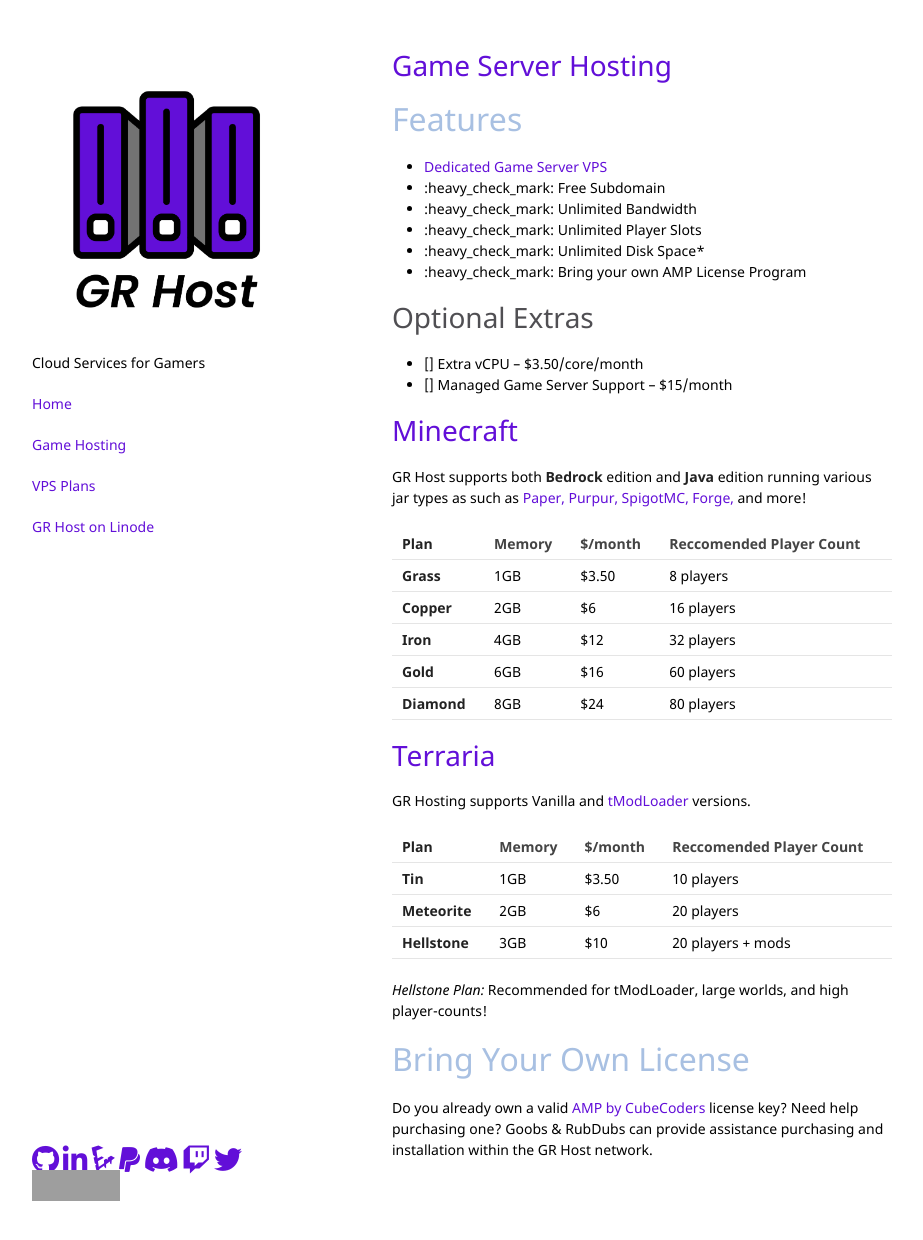
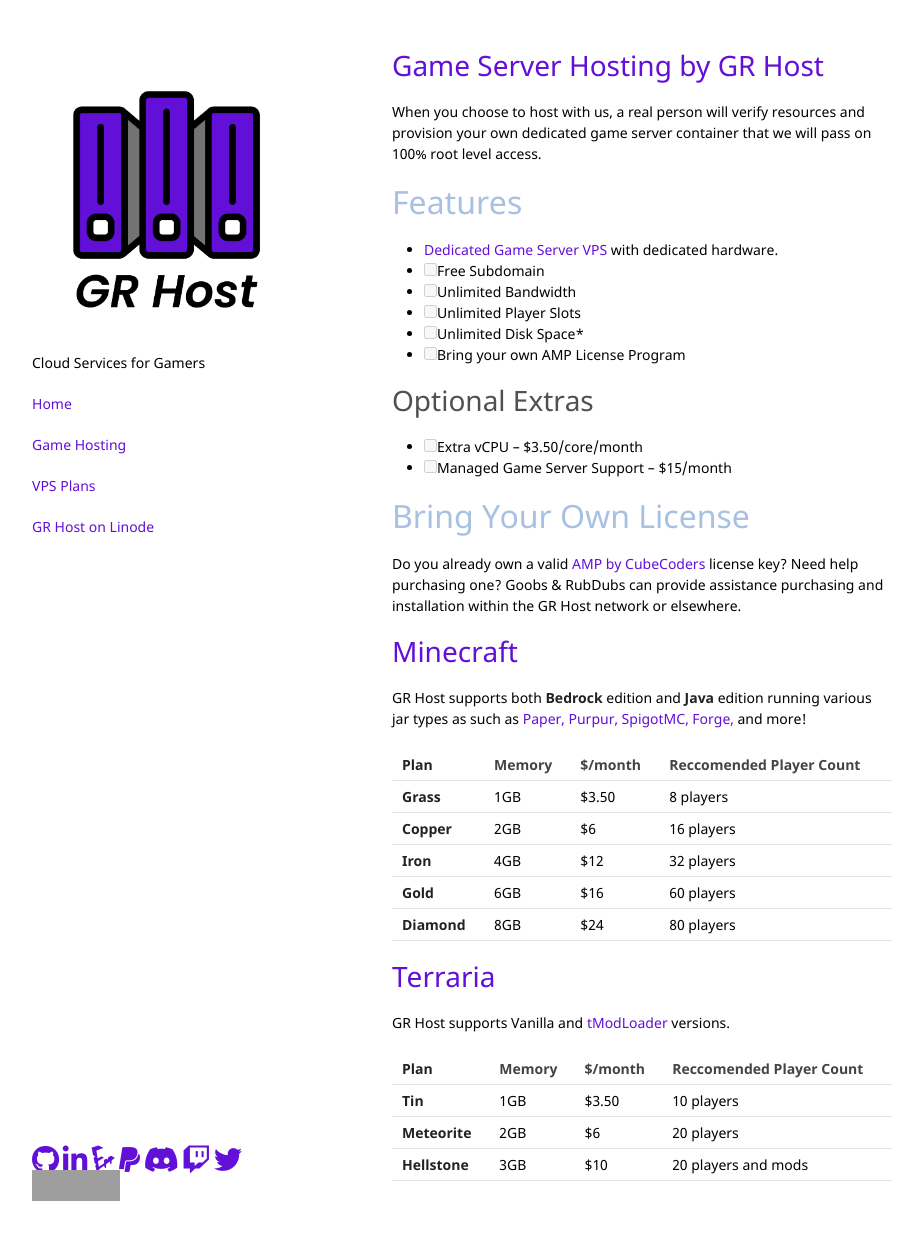
Before and after one commit to GoobyFRS/grhost-web, a Jekyll site: the page built from pages/services/game_servers.md, in a window 1280 px wide and 1251 px high. Shown: the top 1240 px of the window, without its empty margins (178-1101 px from the left). Built offline with Jekyll 4.4.1, drawn with Linux system fonts in a browser that asks for light colours; nearby versions of some CDN libraries; our own code applies the rules of GitHub Pages for plain Markdown files; grey boxes are pictures that could not be loaded.

Commit message:
content cleanup
content clean up to try and boost call to action and seo rankings

```diff
--- a/pages/services/game_servers.md
+++ b/pages/services/game_servers.md
@@ -1,18 +1,23 @@
 ---
 layout: default
 ---
-# Game Server Hosting
+# Game Server Hosting by GR Host
+When you choose to host with us, a real person will verify resources and provision your own dedicated game server container that we will pass on 100% root level access.
+
 ## Features
-- [Dedicated Game Server VPS](https://www.turnkeylinux.org/gameserver)
-- :heavy_check_mark: Free Subdomain
-- :heavy_check_mark: Unlimited Bandwidth
-- :heavy_check_mark: Unlimited Player Slots
-- :heavy_check_mark: Unlimited Disk Space*
-- :heavy_check_mark: Bring your own AMP License Program
+- [Dedicated Game Server VPS](https://www.turnkeylinux.org/gameserver) with dedicated hardware.
+- [ ] Free Subdomain
+- [ ] Unlimited Bandwidth
+- [ ] Unlimited Player Slots
+- [ ] Unlimited Disk Space*
+- [ ] Bring your own AMP License Program
 
 ### Optional Extras
-- [] Extra vCPU -- $3.50/core/month
-- [] Managed Game Server Support -- $15/month
+- [ ] Extra vCPU -- $3.50/core/month
+- [ ] Managed Game Server Support -- $15/month
+
+## Bring Your Own License
+Do you already own a valid [AMP by CubeCoders](https://cubecoders.com/AMP) license key? Need help purchasing one? Goobs & RubDubs can provide assistance purchasing and installation within the GR Host network or elsewhere.
 
 # [Minecraft](https://grhost.net/pages/games/minecraft-plans/)
 GR Host supports both **Bedrock** edition and **Java** edition running various jar types as such as [Paper,](https://paperminecraft.io/) [Purpur,](https://purpurmc.org/) [SpigotMC,](https://www.spigotmc.org/) [Forge,](https://files.minecraftforge.net/net/minecraftforge/forge/) and more!
@@ -26,15 +31,10 @@
 |**Diamond**| 8GB  | $24    | 80 players |
 
 # [Terraria](https://https://grhost.net/pages/games/terraria-plans/)
-GR Hosting supports Vanilla and [tModLoader](https://github.com/tModLoader/tModLoader) versions.
+GR Host supports Vanilla and [tModLoader](https://github.com/tModLoader/tModLoader) versions.
 
 |**Plan**     | Memory | $/month | Reccomended Player Count |
 | ---         | ---  | ---   | ---   |
 |**Tin**      | 1GB  | $3.50 | 10 players |
 |**Meteorite**| 2GB  | $6    | 20 players |
-|**Hellstone**| 3GB  | $10   | 20 players + mods |
-
-_Hellstone Plan:_ Recommended for tModLoader, large worlds, and high player-counts!
-
-## Bring Your Own License
-Do you already own a valid [AMP by CubeCoders](https://cubecoders.com/AMP) license key? Need help purchasing one? Goobs & RubDubs can provide assistance purchasing and installation within the GR Host network.
+|**Hellstone**| 3GB  | $10   | 20 players and mods |
```
Also changed, not shown: index.md (+6 -10 lines), pages/services/grcloud.md (+12 -10 lines).
